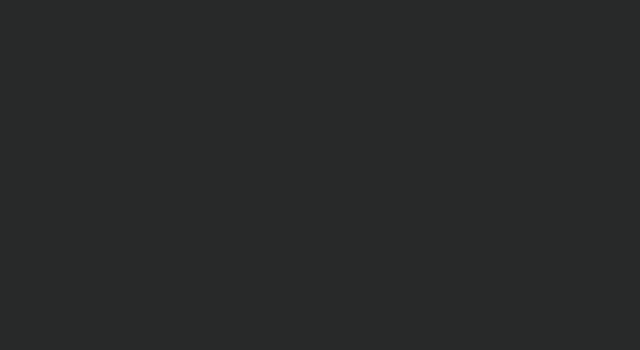
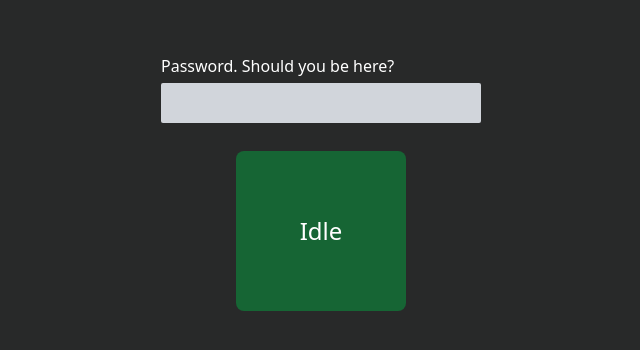
Before and after one commit to grantkitt/gkitt-portfolio, a React (Vite) app: page /door in a window 1280 px wide. Before the commit this address had no page. Shown: the part 218-568 px from the top of the page, without its empty margins (319-959 px from the left). Built offline with nearby package versions, Linux system fonts and the light colour scheme.

Commit message:
close the door

```diff
--- a/src/App.tsx
+++ b/src/App.tsx
@@ -1,6 +1,7 @@
 import { Route, BrowserRouter as Router, Routes } from "react-router-dom";
 import EmailScreen from "./screens/email";
 import HomeScreen from "./screens/home";
+import Door from "./screens/door";
 
 function App() {
     return (
@@ -9,6 +10,7 @@ function App() {
                 <Routes>
                     <Route path='/' element={<HomeScreen />} />
                     <Route path='/email' element={<EmailScreen />} />
+                    <Route path='/door' element={<Door />} />
                 </Routes>
             </Router>
         </>
--- /dev/null
+++ b/src/screens/door.tsx
@@ -0,0 +1,45 @@
+import { useEffect, useState } from "react";
+import { TextInput } from "./email";
+
+export default function Door() {
+    const [close, setClose] = useState(false);
+    const [password, setPassword] = useState("");
+
+    useEffect(() => {
+        if (!close) {
+            document.title = "Idle";
+        }
+    }, [close]);
+
+    const handleClose = () => {
+        if (password != import.meta.env.VITE_DOOR_PASSWORD) {
+            console.log(import.meta.env.VITE_DOOR_PASSWORD);
+            document.title = "GET OUTTA HERE!";
+            return;
+        }
+        document.title = import.meta.env.VITE_DOOR_PASSWORD;
+        setClose(true);
+        setTimeout(() => {
+            document.title = "Grant Kitlowski";
+            setClose(false);
+        }, 4000);
+    };
+
+    return (
+        <div className='flex h-screen w-screen flex-col items-center justify-center gap-y-7'>
+            <div className='w-1/4'>
+                <TextInput
+                    value={password}
+                    onChange={(v: string) => setPassword(v)}
+                    label='Password. Should you be here?'
+                />
+            </div>
+            <button
+                className={`flex-row items-center justify-center rounded-lg p-[5%] ${close ? "bg-black" : "bg-green-800"}`}
+                onClick={handleClose}
+            >
+                <h1 className='text-2xl text-white'>{close ? "Closing..." : "Idle"}</h1>
+            </button>
+        </div>
+    );
+}
--- a/src/screens/email.tsx
+++ b/src/screens/email.tsx
@@ -97,7 +97,7 @@ interface TextInputProps {
     type?: "text" | "textarea";
 }
 
-function TextInput({ value, onChange, label, type = "text" }: TextInputProps) {
+export function TextInput({ value, onChange, label, type = "text" }: TextInputProps) {
     const [text, setText] = useState(value);
 
     const handleChange = (e: React.ChangeEvent<HTMLInputElement> | React.ChangeEvent<HTMLTextAreaElement>) => {
```
